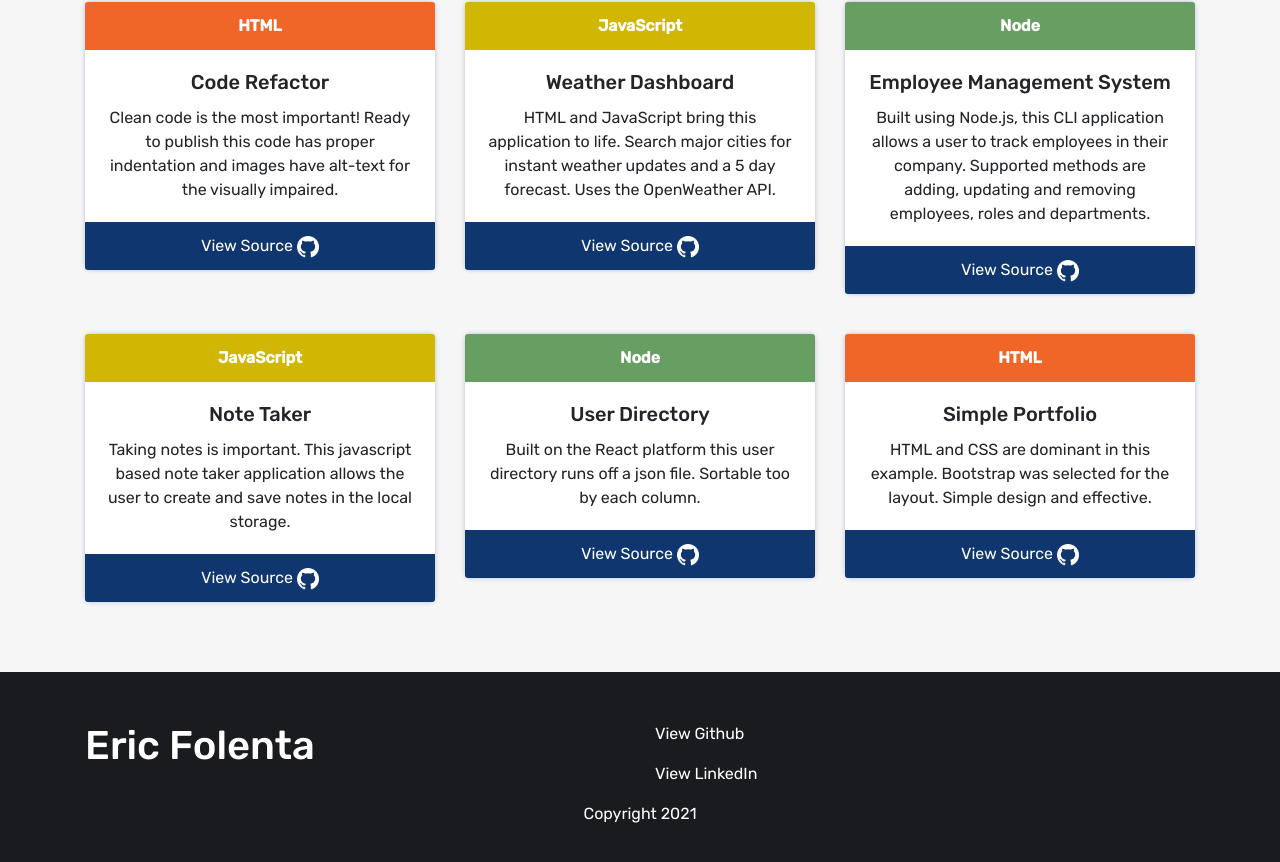
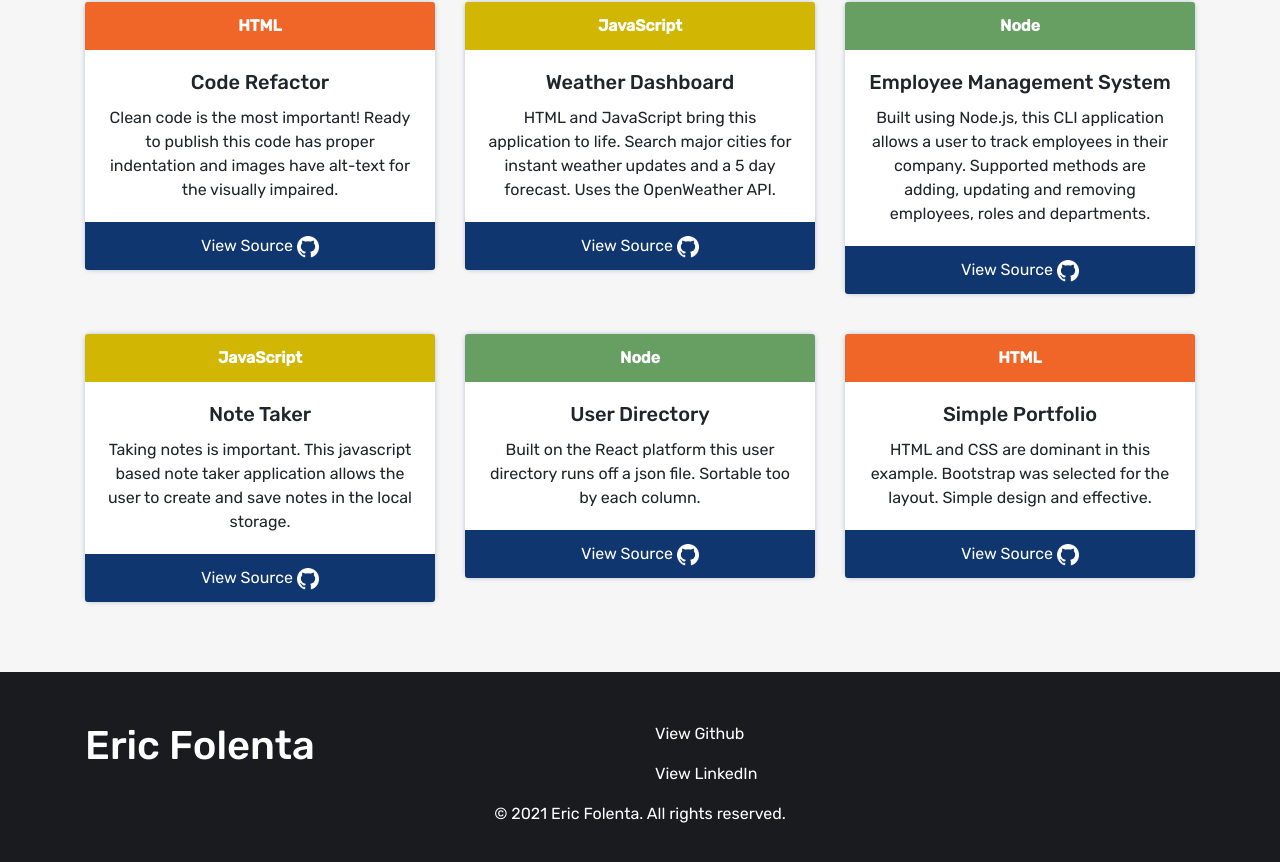
Before and after one commit to efolenta/20-react-portfolio, a React (Create React App) app: page / in a window 1280 px wide. Shown: the part 1426-2288 px from the top of the page. Built offline with nearby package versions, Linux system fonts and the light colour scheme.

Commit message:
Updated copyright

```diff
--- a/src/components/Copyright/index.js
+++ b/src/components/Copyright/index.js
@@ -1,11 +1,11 @@
 import React from "react";
-import { Col } from "../Grid";
+import { Col, Row } from "../Grid";
 
 function Copyright() {
     return (
         <>
         <Col size="md-12">
-            <p align="center">Copyright 2021</p>
+            <p align="center">&copy; 2021 Eric Folenta. All rights reserved.</p>
         </Col>
         </>
     )
```
